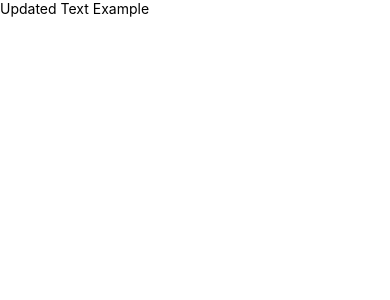
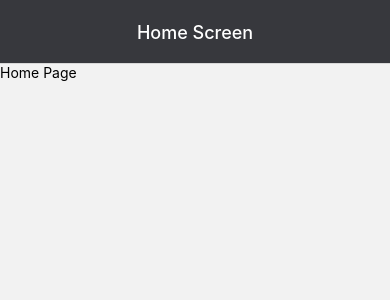
Before and after one commit to T2ThatGuy/WebRTC-Exploration, a React Native app: screen /Home in a window 390 px wide. Shown: the top 300 px of the page. Built offline with nearby package versions, Linux system fonts and the light colour scheme.

Commit message:
:sparkles: React navigation setup

```diff
--- a/src/App.tsx
+++ b/src/App.tsx
@@ -1,7 +1,12 @@
-import Test from '@/components/test';
+import Router from '@/Router';
+import Providers from '@/providers';
 
 function App() {
-    return <Test />;
+    return (
+        <Providers>
+            <Router />
+        </Providers>
+    );
 }
 
 export default App;
--- /dev/null
+++ b/src/Router.tsx
@@ -0,0 +1,30 @@
+import { createNativeStackNavigator } from '@react-navigation/native-stack';
+
+import { COLOURS } from '@/styles';
+import { HomeScreen, RegisterScreen } from '@/screens';
+
+const Stack = createNativeStackNavigator();
+
+function Router() {
+    return (
+        <Stack.Navigator>
+            <Stack.Screen
+                name="Home"
+                component={HomeScreen}
+                options={{
+                    title: 'Home Screen',
+                    headerTintColor: 'white',
+                    headerTitleAlign: 'center',
+                    headerStyle: { backgroundColor: COLOURS.BACKGROUND },
+                }}
+            />
+            <Stack.Screen
+                name="Register"
+                component={RegisterScreen}
+                options={{ title: 'Register Screen' }}
+            />
+        </Stack.Navigator>
+    );
+}
+
+export default Router;
--- a/src/components/test.tsx
+++ /dev/null
@@ -1,7 +0,0 @@
-import { Text } from 'react-native';
-
-function Test() {
-    return <Text>Updated Text Example</Text>;
-}
-
-export default Test;
--- /dev/null
+++ b/src/providers/index.tsx
@@ -0,0 +1,8 @@
+import { ReactNode } from 'react';
+import { NavigationContainer } from '@react-navigation/native';
+
+function Providers({ children }: { children: ReactNode }) {
+    return <NavigationContainer>{children}</NavigationContainer>;
+}
+
+export default Providers;
--- /dev/null
+++ b/src/screens/Home.tsx
@@ -0,0 +1,12 @@
+import { utilityStyle } from '@/styles';
+import { SafeAreaView, Text } from 'react-native';
+
+function Home() {
+    return (
+        <SafeAreaView style={utilityStyle.fullHeight}>
+            <Text>Home Page</Text>
+        </SafeAreaView>
+    );
+}
+
+export default Home;
--- /dev/null
+++ b/src/screens/Register.tsx
@@ -0,0 +1,7 @@
+import { Text } from 'react-native';
+
+function Register() {
+    return <Text>Register Screen</Text>;
+}
+
+export default Register;
--- /dev/null
+++ b/src/screens/index.tsx
@@ -0,0 +1,2 @@
+export { default as HomeScreen } from '@/screens/Home';
+export { default as RegisterScreen } from '@/screens/Register';
--- /dev/null
+++ b/src/styles.tsx
@@ -0,0 +1,18 @@
+import { StyleSheet } from 'react-native';
+
+export const COLOURS = {
+    BACKGROUND: '#37383D',
+} as const;
+
+export const utilityStyle = StyleSheet.create({
+    fullHeight: {
+        height: '100%',
+    },
+} as const);
+
+export const style = StyleSheet.create({
+    screen: {
+        backgroundColor: COLOURS.BACKGROUND,
+        ...utilityStyle.fullHeight,
+    },
+} as const);
```
Also changed, not shown: package.json (+10 -4 lines), 2 other files (tests, documents, lock files or other folders).
